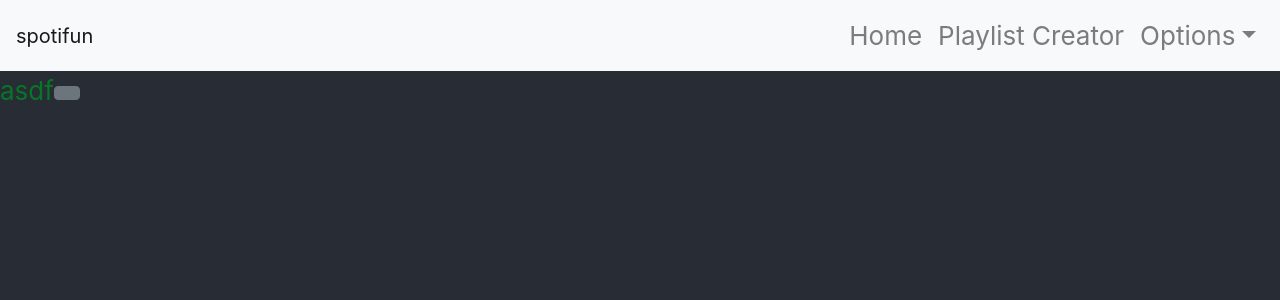
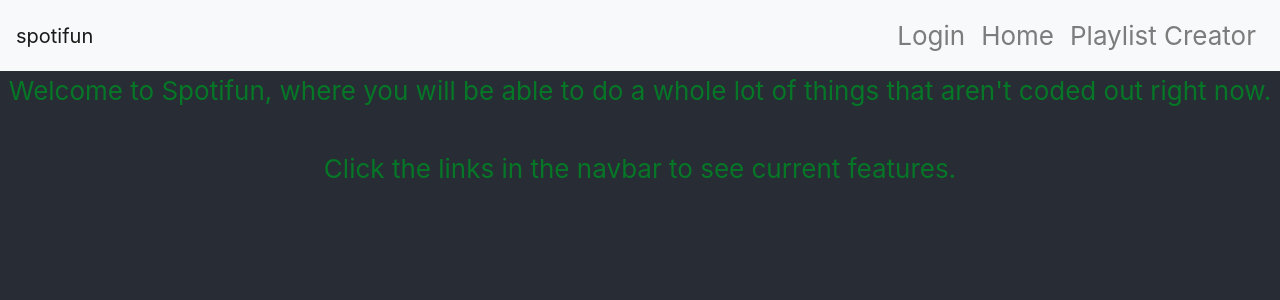
Before and after one commit to cptodd757/spotifun, a React (Create React App) app in the folder frontend/: page /home in a window 1280 px wide. Shown: the top 300 px of the page. Built offline with nearby package versions, Linux system fonts and the light colour scheme; no server answers.

Commit message:
uncommitted changes

```diff
--- a/frontend/src/Home/Home.css
+++ b/frontend/src/Home/Home.css
@@ -8,3 +8,8 @@
     font-size: calc(10px + 2vmin);
     color: rgb(5, 119, 39);
   }
+
+  .home-wrapper {
+    /* display:flex; */
+    text-align:center;
+  }
--- a/frontend/src/Home/Home.js
+++ b/frontend/src/Home/Home.js
@@ -25,6 +25,8 @@ componentDidMount()
   console.log(values.code) // "top"
   const url = 'http://localhost:359/get_token'
   let response_data = {};
+  if ((values.code !== null) && (values.code !== undefined))
+  {
     fetch(url,
       {
         method: 'POST', // *GET, POST, PUT, DELETE, etc.
@@ -84,6 +86,7 @@ componentDidMount()
                   })
       })
   }
+}
 
 clicked()
 {
@@ -96,10 +99,24 @@ clicked()
         <NavbarComponent>
 
         </NavbarComponent>
-        {this.state.access_token}
+        <div className="home-wrapper">
+        <div id="welcome">
+        Welcome to Spotifun, where you will be able to do a whole lot of things that aren't coded out right now.
+
+        </div>
+
+        <br></br>
+
+        <div id="more">
+        Click the links in the navbar to see current features.
+        </div>
+
+
+        {/* {this.state.access_token}
         <Button onClick={this.clicked}>
 
-        </Button>
+        </Button> */}
+        </div>
       </div>
     )
   }
--- a/frontend/src/NavbarComponent/NavbarComponent.js
+++ b/frontend/src/NavbarComponent/NavbarComponent.js
@@ -28,13 +28,16 @@ export default class NavbarComponent extends Component {
           <NavbarToggler onClick={this.toggle} />
           <Collapse isOpen={this.state.isOpen} navbar>
             <Nav className="ml-auto" navbar>
-            <NavItem>
+              <NavItem>
+                <NavLink href="http://localhost:3000/">Login</NavLink>
+              </NavItem>
+              <NavItem>
                 <NavLink href="http://localhost:3000/home">Home</NavLink>
               </NavItem>
               <NavItem>
                 <NavLink href="http://localhost:3000/playlist_creator">Playlist Creator</NavLink>
               </NavItem>
-              <UncontrolledDropdown nav inNavbar>
+              {/* <UncontrolledDropdown nav inNavbar>
                 <DropdownToggle nav caret>
                   Options
                 </DropdownToggle>
@@ -50,7 +53,7 @@ export default class NavbarComponent extends Component {
                     Reset
                   </DropdownItem>
                 </DropdownMenu>
-              </UncontrolledDropdown>
+              </UncontrolledDropdown> */}
             </Nav>
           </Collapse>
         </Navbar>
--- a/frontend/src/PlaylistCreator/PlaylistCreator.css
+++ b/frontend/src/PlaylistCreator/PlaylistCreator.css
@@ -41,3 +41,10 @@
     font-size: calc(10px + 2vmin);
     /* color: rgb(5, 119, 39); */
   }
+
+  .submit-message
+  {
+      font-style: italic;
+      color: red;
+
+  }
--- a/frontend/src/PlaylistCreator/PlaylistCreator.js
+++ b/frontend/src/PlaylistCreator/PlaylistCreator.js
@@ -23,7 +23,9 @@ export default class PlaylistCreator extends Component {
       genre_options:['rap',
                      'pop',
                      'pop rap'],
-      rangedParamsList: ['Release Date', 'Liked Date','Tempo','Acousticness','Danceability','Energy','Instrumentalness','Valence']
+      rangedParamsList: ['Release Date', 'Liked Date','Tempo','Acousticness',
+                         'Danceability','Energy','Instrumentalness','Valence'],
+      submit_message: ''
     }
     this.handleChange = this.handleChange.bind(this);
     this.submit = this.submit.bind(this);
@@ -81,6 +83,20 @@ export default class PlaylistCreator extends Component {
   .then(response =>
     {
       console.log(response);
+      if ((response.snapshot_id === null) || (response.snapshot_id === undefined))
+      {
+        this.setState({submit_message: "An error occurred."});
+      }
+      else
+      {
+        this.setState({submit_message: "Playlist created!"});
+      }
+      console.log(this.state);
+    })
+  .catch(error =>
+    {
+      this.setState({submit_message: "An error occurred.  Make sure you have logged in to Spotify first."});
+      console.log("error caught!",this.state,error);
     });
   }
 
@@ -115,7 +131,7 @@ export default class PlaylistCreator extends Component {
           {
            this.state.rangedParamsList.map(key =>
             <div>
-              {key} <text id={key.toLowerCase().replace(' ','_') + "_format"} className="format">(YYYY-MM-DD)</text>
+              {key} <p id={key.toLowerCase().replace(' ','_') + "_format"} className="format">(YYYY-MM-DD)</p>
               <Row>
                 <Col className="ranged-input">
                   <FormGroup>
@@ -142,6 +158,9 @@ export default class PlaylistCreator extends Component {
       </Form>
 
       <Button onClick={this.submit}>Submit</Button>
+      <div className="submit-message">
+        {this.state.submit_message}
+      </div>
       </div>
       </div>
       </div>
```
Also changed, not shown: 1 other file (tests, documents, lock files or other folders). Lines whose indentation alone changed are shown as unchanged.
